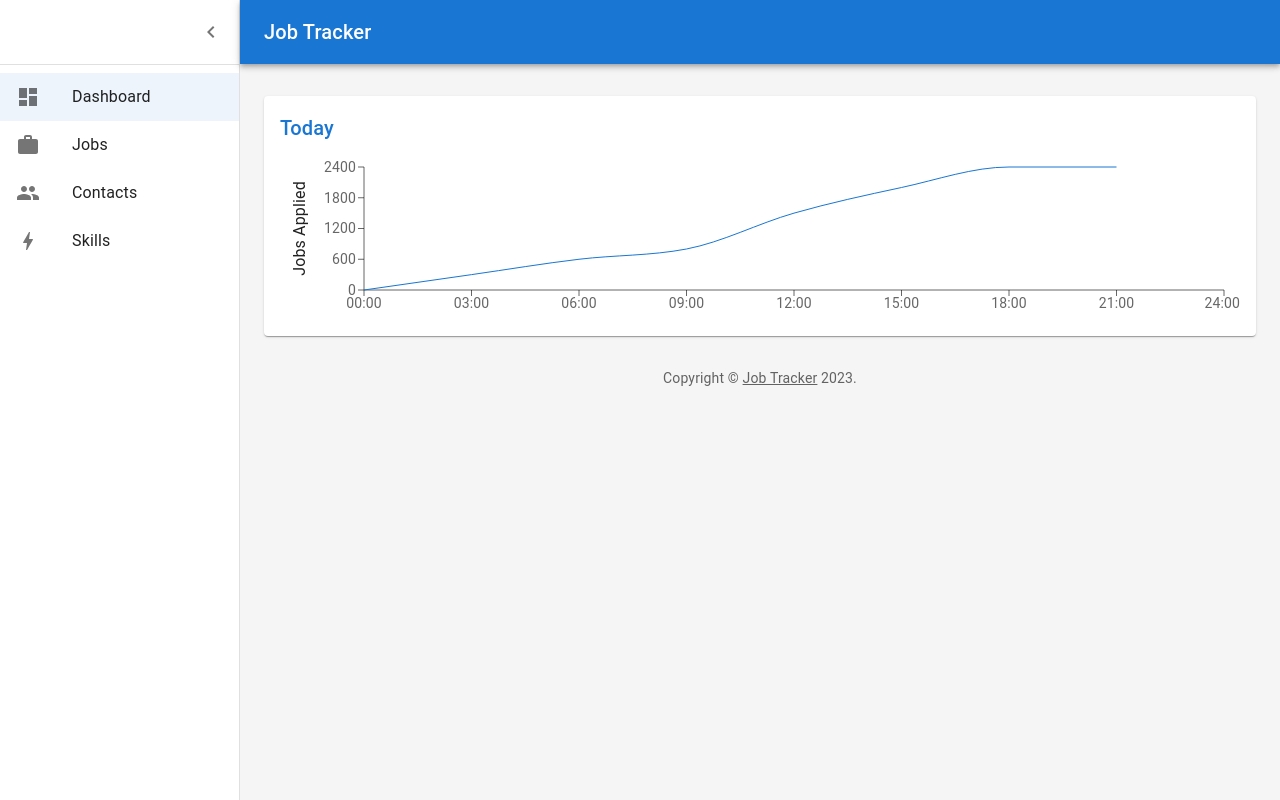
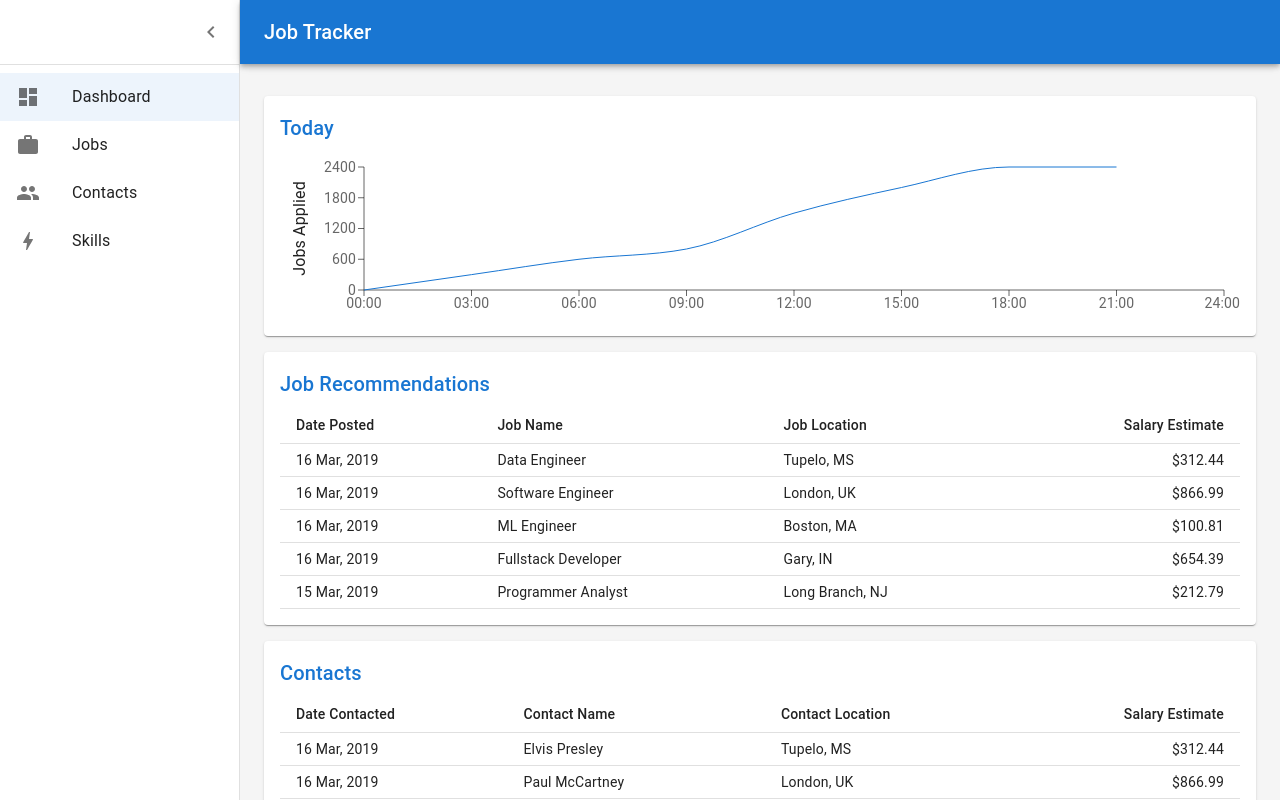
Before and after one commit to dsaldonid/JobTracker, a React (Create React App) app in the folder job-tracker-frontend/: page /dashboard in a window 1280 px wide. Built offline with nearby package versions, Linux system fonts and the light colour scheme.

Commit message:
Add job recommendations and contacts to dashboard

```diff
--- a/job-tracker-frontend/src/components/dashboard/Dashboard.tsx
+++ b/job-tracker-frontend/src/components/dashboard/Dashboard.tsx
@@ -143,6 +143,26 @@ function DashboardContent() {
                     >
                     <Chart />
                     </Paper>
+                    <Paper
+                      sx={{
+                          p: 2,
+                          display: 'flex',
+                          flexDirection: 'column',
+                          mt: 2,
+                      }}
+                    >
+                    <JobsTable title='Job Recommendations' />
+                    </Paper>
+                    <Paper
+                      sx={{
+                          p: 2,
+                          display: 'flex',
+                          flexDirection: 'column',
+                          mt: 2,
+                      }}
+                    >
+                      <ContactsTable />
+                    </Paper>
                 </Grid>
             );
 
--- a/job-tracker-frontend/src/components/dashboard/JobsTable.tsx
+++ b/job-tracker-frontend/src/components/dashboard/JobsTable.tsx
@@ -54,10 +54,14 @@ function preventDefault(event: React.MouseEvent) {
   event.preventDefault();
 }
 
-export default function JobsTable() {
+interface PropsType {
+  title?: string;
+}
+
+export default function JobsTable(props: PropsType) {
   return (
     <React.Fragment>
-      <Title>Jobs</Title>
+      <Title>{props.title ? props.title : "Jobs"}</Title>
       <Table size="small">
         <TableHead>
           <TableRow>
```
Lines whose indentation alone changed are shown as unchanged.
